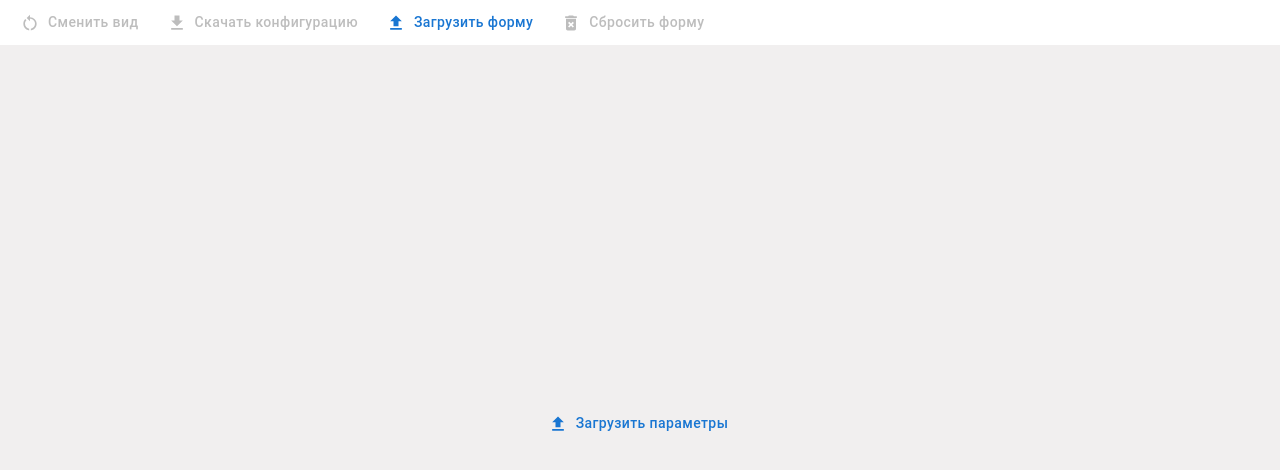
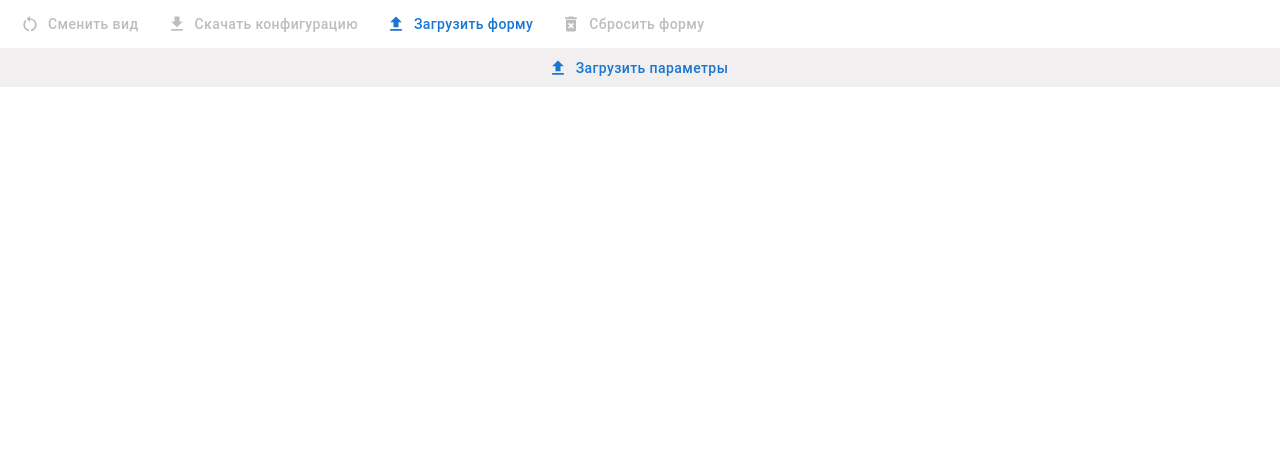
Before and after one commit to danilkladnitsky/gazprom-ui-editor, a React app: page / in a window 1280 px wide. Shown: the top 470 px of the page. Built offline with nearby package versions, Linux system fonts and the light colour scheme.

Commit message:
fix webpack config

```diff
--- a/src/app/styles.module.scss
+++ b/src/app/styles.module.scss
@@ -1,12 +1,10 @@
 .app {
   display: flex;
-  height: 100%;
 }
 
 .appWrapper {
-  height: 100%;
-  display: flex;
-  flex-direction: column;
+  max-height: 100vh;
+  flex-wrap: nowrap;
 }
 
 .configuration {
--- a/src/index.scss
+++ b/src/index.scss
@@ -9,7 +9,8 @@ body {
 }
 
 #root {
-  height: inherit;
+  height: 100vh;
+  overflow: hidden;
 }
 
 a {
--- a/src/shared/ui/ComponentElement/ComponentElement.tsx
+++ b/src/shared/ui/ComponentElement/ComponentElement.tsx
@@ -1,9 +1,10 @@
+import { Button } from "@mui/material";
 import React from "react";
 import { withDragging, withDraggingProps } from "shared/hocs/withDragging";
 import { ListItemProps } from "../List";
 
 function ComponentElement({ item }: ListItemProps & withDraggingProps) {
-  return <div>{item.name}</div>;
+  return <Button>{item.name}</Button>;
 }
 
 export default withDragging(ComponentElement, "component-list");
--- /dev/null
+++ b/src/shared/ui/ComponentElement/styles.module.scss
@@ -0,0 +1,2 @@
+.component {
+}
--- a/src/shared/ui/List/List.tsx
+++ b/src/shared/ui/List/List.tsx
@@ -8,7 +8,7 @@ export type ListItem = object & { name: string; id: EntityId };
 export type ListItemProps = { item: object & ListItem };
 
 type Props = {
-  data: Array<ListItem>;
+  data: Array<ListItemProps>;
   listItem?: ComponentType<ListItemProps>;
 };
 const List = ({ data, listItem }: Props) => {
--- a/webpack.config.js
+++ b/webpack.config.js
@@ -26,8 +26,15 @@ module.exports = {
       {
         test: /\.scss$/,
         use: [
-          "style-loader",
-          "css-loader",
+          { loader: "style-loader" },
+          {
+            loader: "css-loader",
+            options: {
+              modules: {
+                localIdentName: "[name]__[local]___[hash:base64:5]",
+              },
+            },
+          },
           {
             loader: "sass-loader",
             options: {
@@ -53,8 +60,8 @@ module.exports = {
     extensions: [".tsx", ".ts", ".js", ".jsx"],
     modules: [path.resolve(__dirname, "src"), "node_modules"],
     fallback: {
-        'react/jsx-runtime': 'react/jsx-runtime.js',
-        'react/jsx-dev-runtime': 'react/jsx-dev-runtime.js',
+      "react/jsx-runtime": "react/jsx-runtime.js",
+      "react/jsx-dev-runtime": "react/jsx-dev-runtime.js",
     },
   },
   plugins: [
```
